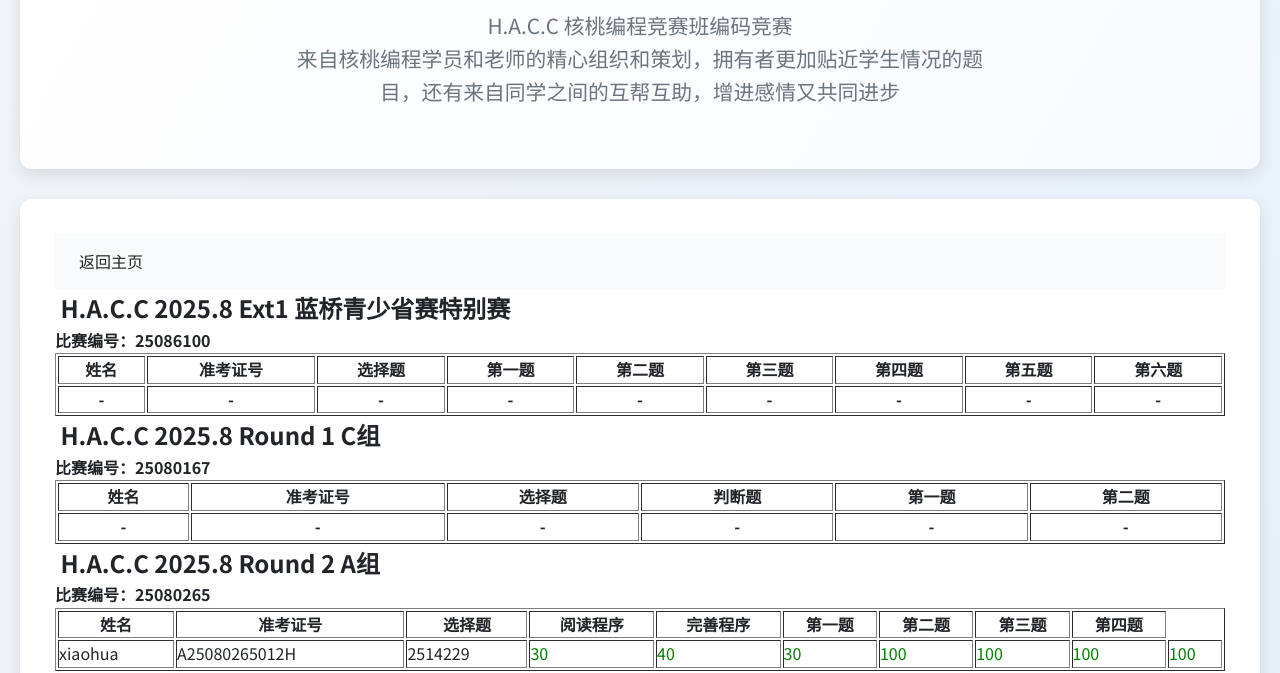
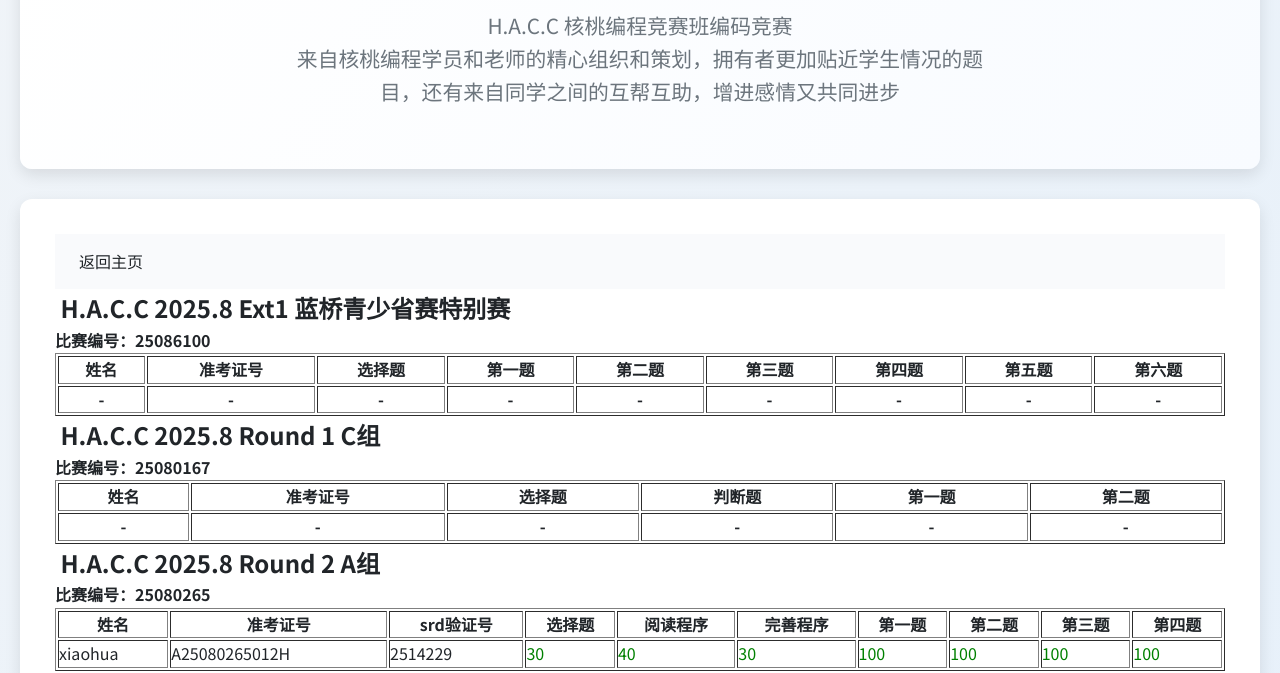
Before and after one commit to haccsite/haccsite.github.io, a plain HTML site: page rank.html in a window 1280 px wide. Shown: the part 140-813 px from the top of the page. Drawn offline with Linux system fonts and the light colour scheme.

Commit message:
Update rank.html

```diff
--- a/rank.html
+++ b/rank.html
@@ -317,6 +317,7 @@
                             <tr>
                                 <th>姓名</th>
                                 <th>准考证号</th>
+                                <th>srd验证号</th>
                                 <th>选择题</th>
                                 <th>阅读程序</th>
                                 <th>完善程序</th>
```
